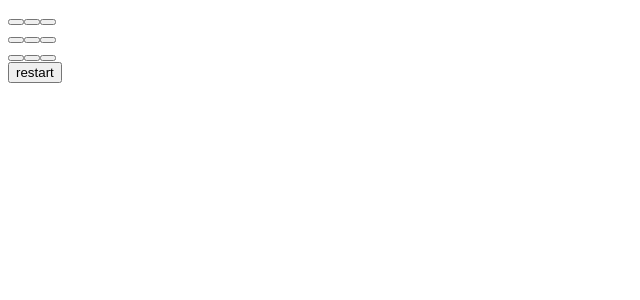
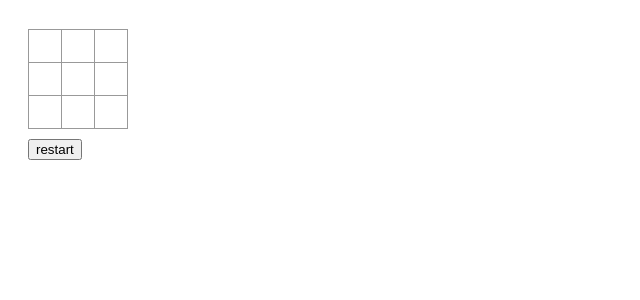
Before and after one commit to ayoubmez96/tic-tac-toe, a React (Create React App) app in the folder tic-tac-toe-front/: page / in a window 1280 px wide. Shown: the top 300 px of the page, without its empty margins (0-640 px from the left). Built offline with nearby package versions, Linux system fonts and the light colour scheme.

Commit message:
add some styling

```diff
--- a/tic-tac-toe-front/src/components/Board/index.css
+++ b/tic-tac-toe-front/src/components/Board/index.css
@@ -0,0 +1,13 @@
+.board-row:after {
+  clear: both;
+  content: '';
+  display: table;
+}
+
+.status {
+  margin-bottom: 10px;
+}
+
+.restart {
+  margin-top: 10px;
+}
--- a/tic-tac-toe-front/src/components/Board/index.tsx
+++ b/tic-tac-toe-front/src/components/Board/index.tsx
@@ -2,6 +2,7 @@
 import axios from 'axios'
 import Square from '../Square/index'
 import { BoardType } from '../../types/index'
+import './index.css'
 
 const DEFAULT_BOARD = {
   0: null,
--- a/tic-tac-toe-front/src/components/Game/index.css
+++ b/tic-tac-toe-front/src/components/Game/index.css
@@ -0,0 +1,15 @@
+.game {
+  font: 14px 'Century Gothic', Futura, sans-serif;
+  margin: 20px;
+  min-height: 260px;
+}
+
+.game {
+  display: flex;
+  flex-direction: row;
+}
+
+.game ol,
+.game ul {
+  padding-left: 30px;
+}
--- a/tic-tac-toe-front/src/components/Game/index.tsx
+++ b/tic-tac-toe-front/src/components/Game/index.tsx
@@ -1,5 +1,6 @@
 import React from 'react';
 import Board from '../Board/index'
+import './index.css'
 
 const Game: React.FC = () => {
   return (
--- a/tic-tac-toe-front/src/components/Square/index.css
+++ b/tic-tac-toe-front/src/components/Square/index.css
@@ -0,0 +1,19 @@
+.square {
+  background: #fff;
+  border: 1px solid #999;
+  float: left;
+  font-size: 24px;
+  font-weight: bold;
+  line-height: 34px;
+  height: 34px;
+  margin-right: -1px;
+  margin-top: -1px;
+  padding: 0;
+  text-align: center;
+  width: 34px;
+}
+
+.square:focus {
+  outline: none;
+  background: #ddd;
+}
--- a/tic-tac-toe-front/src/components/Square/index.tsx
+++ b/tic-tac-toe-front/src/components/Square/index.tsx
@@ -1,5 +1,6 @@
 import React from 'react';
 import { BoardType } from '../../types/index'
+import './index.css'
 
 interface Props {
   squares: BoardType
@@ -9,7 +10,7 @@
 
 const Square: React.FC<Props> = ({ squares, squareNumber, selectSquare }) => {
   return (
-    <button onClick={() => selectSquare(squareNumber)}>
+    <button className="square" onClick={() => selectSquare(squareNumber)}>
       {squares[squareNumber]}
     </button>
   );
```
